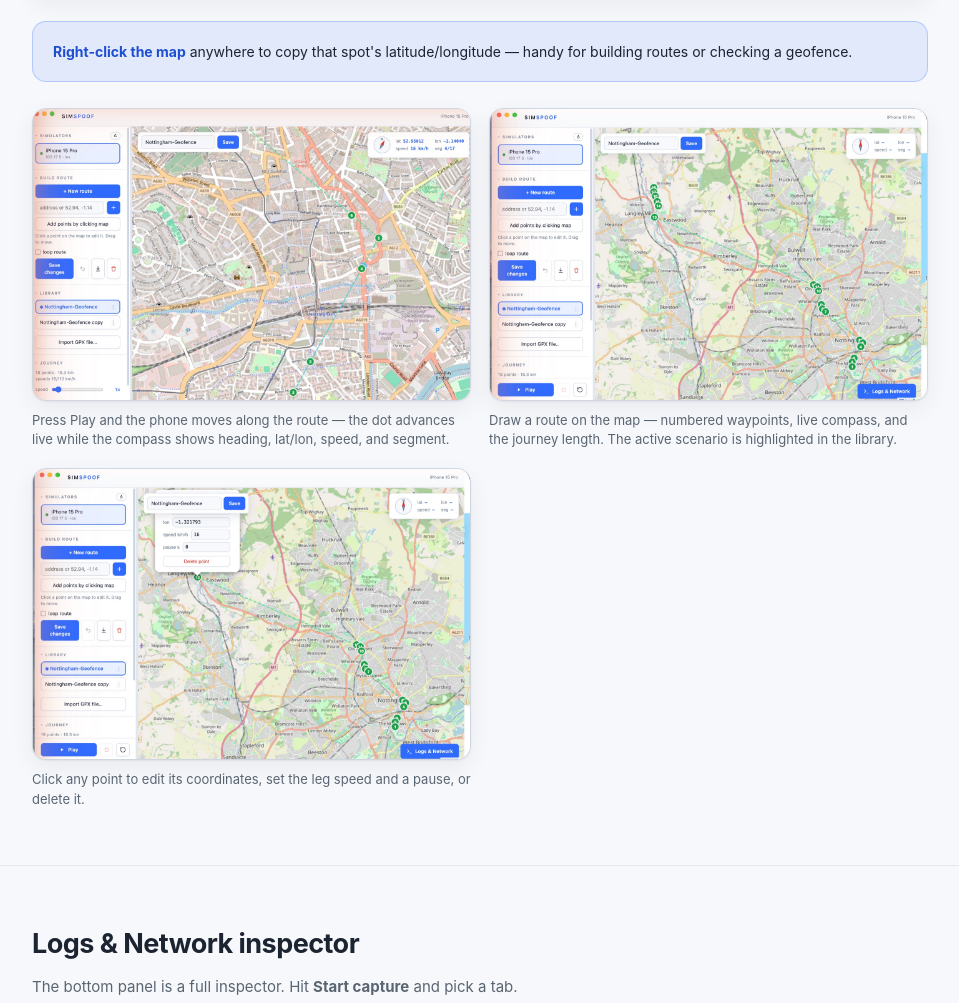
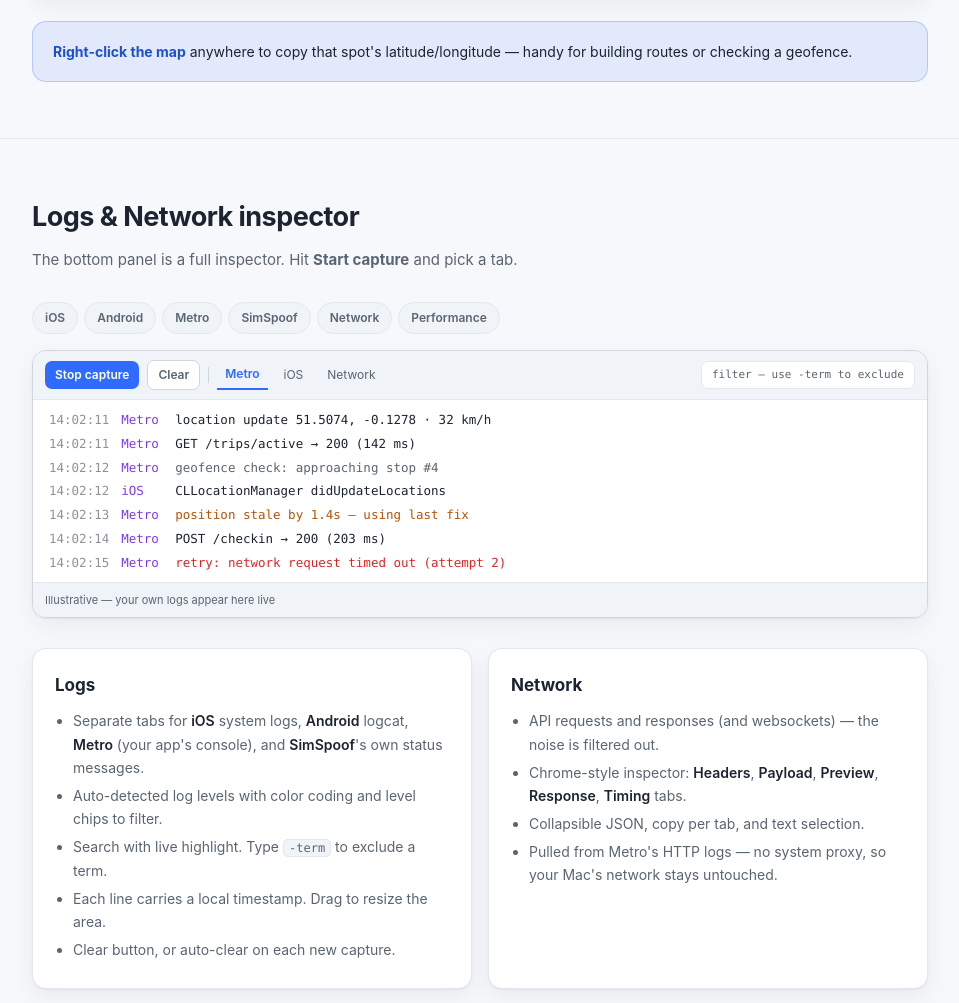
Before and after one commit to ccioloca/simspoof-releases, a plain HTML site: page index.html in a window 1280 px wide. Shown: the part 2414-3417 px from the top of the page, without its empty margins (160-1119 px from the left). Drawn offline with Linux system fonts and the light colour scheme.

Commit message:
no message

```diff
--- a/index.html
+++ b/index.html
@@ -700,43 +700,6 @@
           <b>Right-click the map</b> anywhere to copy that spot's
           latitude/longitude — handy for building routes or checking a geofence.
         </div>
-
-        <div class="shots">
-          <figure class="shot">
-            <img
-              src="journey.jpg"
-              alt="SimSpoof playing a journey — moving dot on the map with a live compass and speed readout"
-              loading="lazy"
-            />
-            <figcaption>
-              Press Play and the phone moves along the route — the dot advances
-              live while the compass shows heading, lat/lon, speed, and segment.
-            </figcaption>
-          </figure>
-          <figure class="shot">
-            <img
-              src="route-editor.jpg"
-              alt="SimSpoof route editor with numbered waypoints on the map"
-              loading="lazy"
-            />
-            <figcaption>
-              Draw a route on the map — numbered waypoints, live compass, and
-              the journey length. The active scenario is highlighted in the
-              library.
-            </figcaption>
-          </figure>
-          <figure class="shot">
-            <img
-              src="point-editor.jpg"
-              alt="Per-point editor popup showing latitude, longitude, speed and pause"
-              loading="lazy"
-            />
-            <figcaption>
-              Click any point to edit its coordinates, set the leg speed and a
-              pause, or delete it.
-            </figcaption>
-          </figure>
-        </div>
       </div>
     </section>
 
```
Also changed, not shown: journey.jpg (deleted), point-editor.jpg (deleted), route-editor.jpg (deleted).
